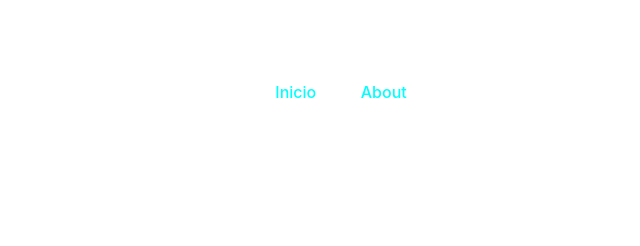
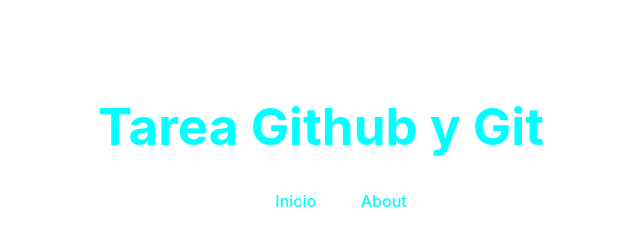
Before and after one commit to Marcosantiago18/proyecto-vite-MarcoSantiago18, a website built with Vite: page index.html in a window 1280 px wide. Shown: the whole page, without its empty margins (319-959 px from the left). Built offline with nearby package versions, Linux system fonts and the light colour scheme.

Commit message:
Index actualizado - añadido h1

```diff
--- a/index.html
+++ b/index.html
@@ -9,6 +9,9 @@
   </head>
   <body>
     <div id="app"></div>
+     <header>
+      <h1>Tarea Github y Git</h1>
+     </header>
     <nav id="nav">
       <ul>
         <li><a href="index.html">Inicio</a></li>
--- a/src/style.css
+++ b/src/style.css
@@ -32,6 +32,8 @@
 h1 {
   font-size: 3.2em;
   line-height: 1.1;
+  color: aqua;
+  text-align: center;
 }
 
 #app {
```
